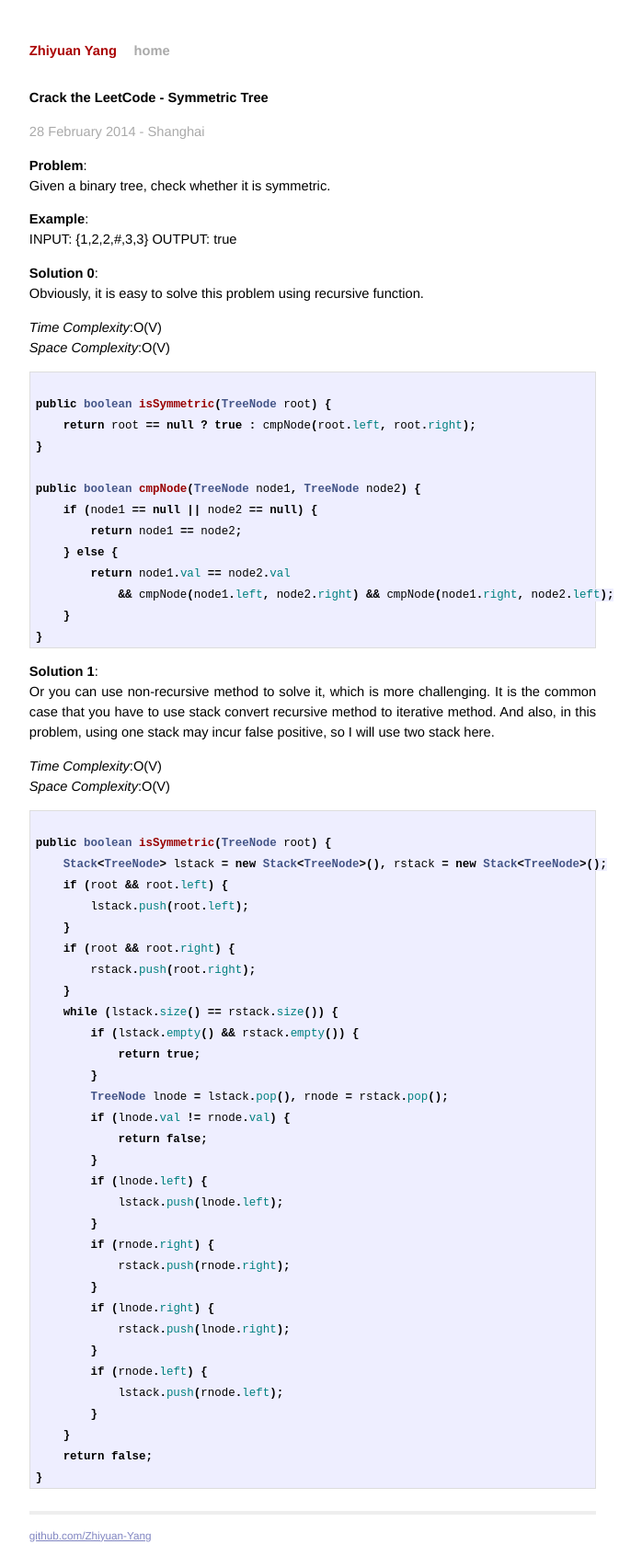
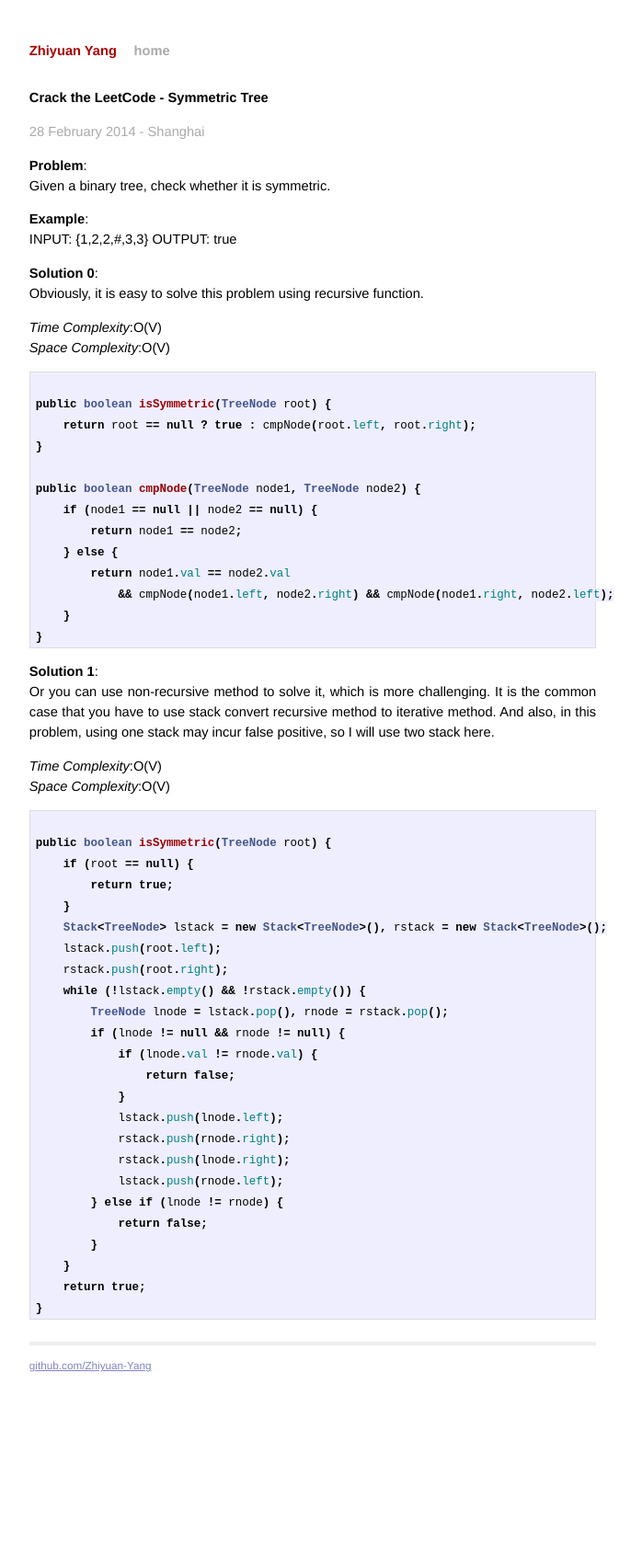
Before and after one commit to BugYang/LeetCode, a Jekyll site: the page built from _posts/2014-02-28-crack-the-leetcode-symmetric-tree.md, in a window 1280 px wide. Shown: the whole page at 92% size, without its empty margins (300-998 px from the left). Built offline with Jekyll 4.4.1, drawn with Linux system fonts in a browser that asks for light colours; Markdown is read by kramdown in place of the engine named in the settings; after the commit the page ends 1508 px from its top, so only the background shows below that.

Commit message:
refact symmetric tree code

```diff
--- a/_posts/2014-02-28-crack-the-leetcode-symmetric-tree.md
+++ b/_posts/2014-02-28-crack-the-leetcode-symmetric-tree.md
@@ -44,34 +44,26 @@ Or you can use non-recursive method to solve it, which is more challenging. It i
 
 {% highlight java %}
 public boolean isSymmetric(TreeNode root) {
+    if (root == null) {
+        return true;
+    }
     Stack<TreeNode> lstack = new Stack<TreeNode>(), rstack = new Stack<TreeNode>();
-    if (root && root.left) {
-        lstack.push(root.left);
-    }
-    if (root && root.right) {
-        rstack.push(root.right);
-    }
-    while (lstack.size() == rstack.size()) {
-        if (lstack.empty() && rstack.empty()) {
-            return true;
-        }
+    lstack.push(root.left);
+    rstack.push(root.right);
+    while (!lstack.empty() && !rstack.empty()) {
         TreeNode lnode = lstack.pop(), rnode = rstack.pop();
-        if (lnode.val != rnode.val) {
+        if (lnode != null && rnode != null) {
+            if (lnode.val != rnode.val) {
+                return false;
+            }
+            lstack.push(lnode.left);
+            rstack.push(rnode.right);
+            rstack.push(lnode.right);
+            lstack.push(rnode.left);
+        } else if (lnode != rnode) {
             return false;
         }
-        if (lnode.left) {
-            lstack.push(lnode.left);
-        }
-        if (rnode.right) {
-            rstack.push(rnode.right);
-        }
-        if (lnode.right) {
-            rstack.push(lnode.right);
-        }
-        if (rnode.left) {
-            lstack.push(rnode.left);
-        }
     }
-    return false;
+    return true;
 }
 {% endhighlight %}
```
